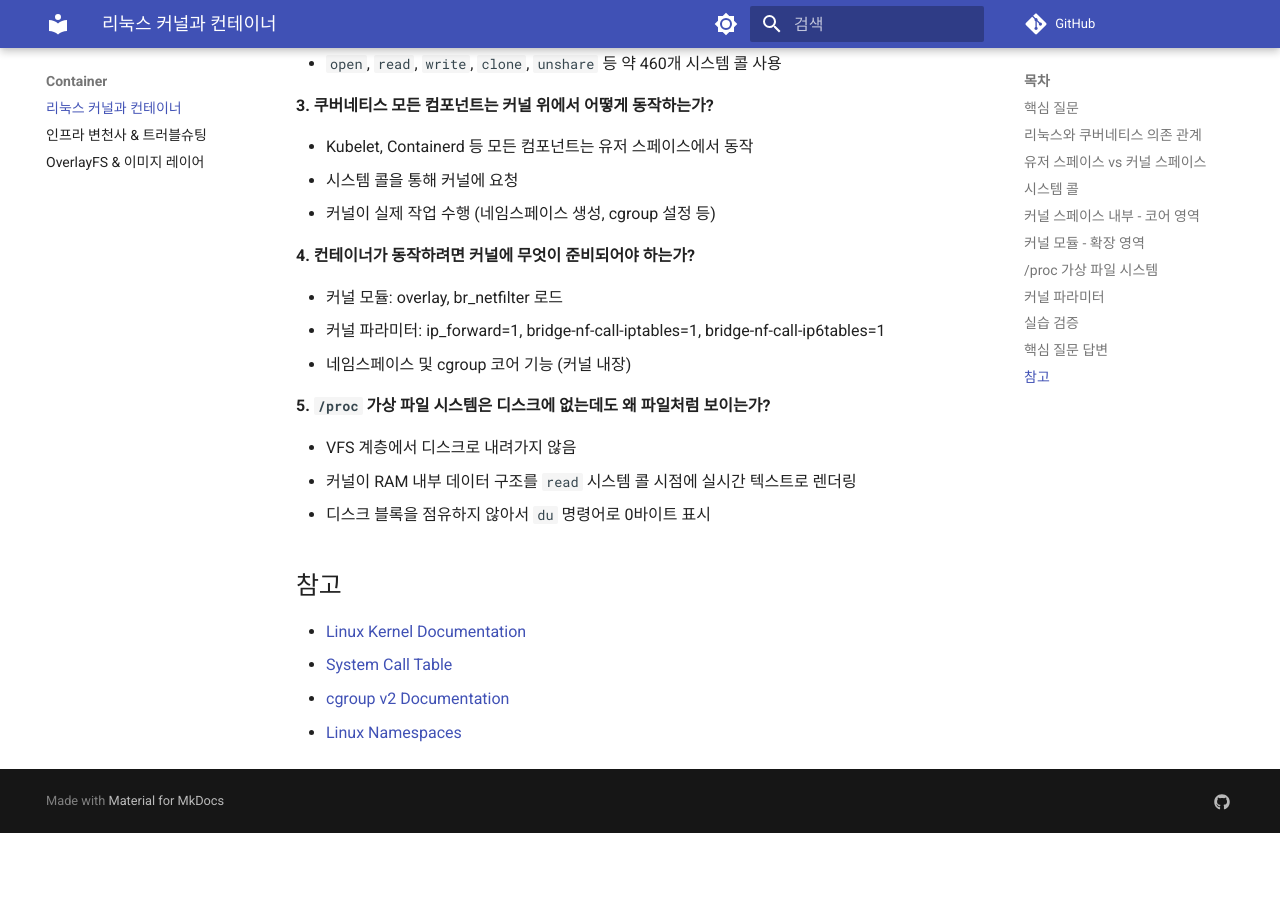
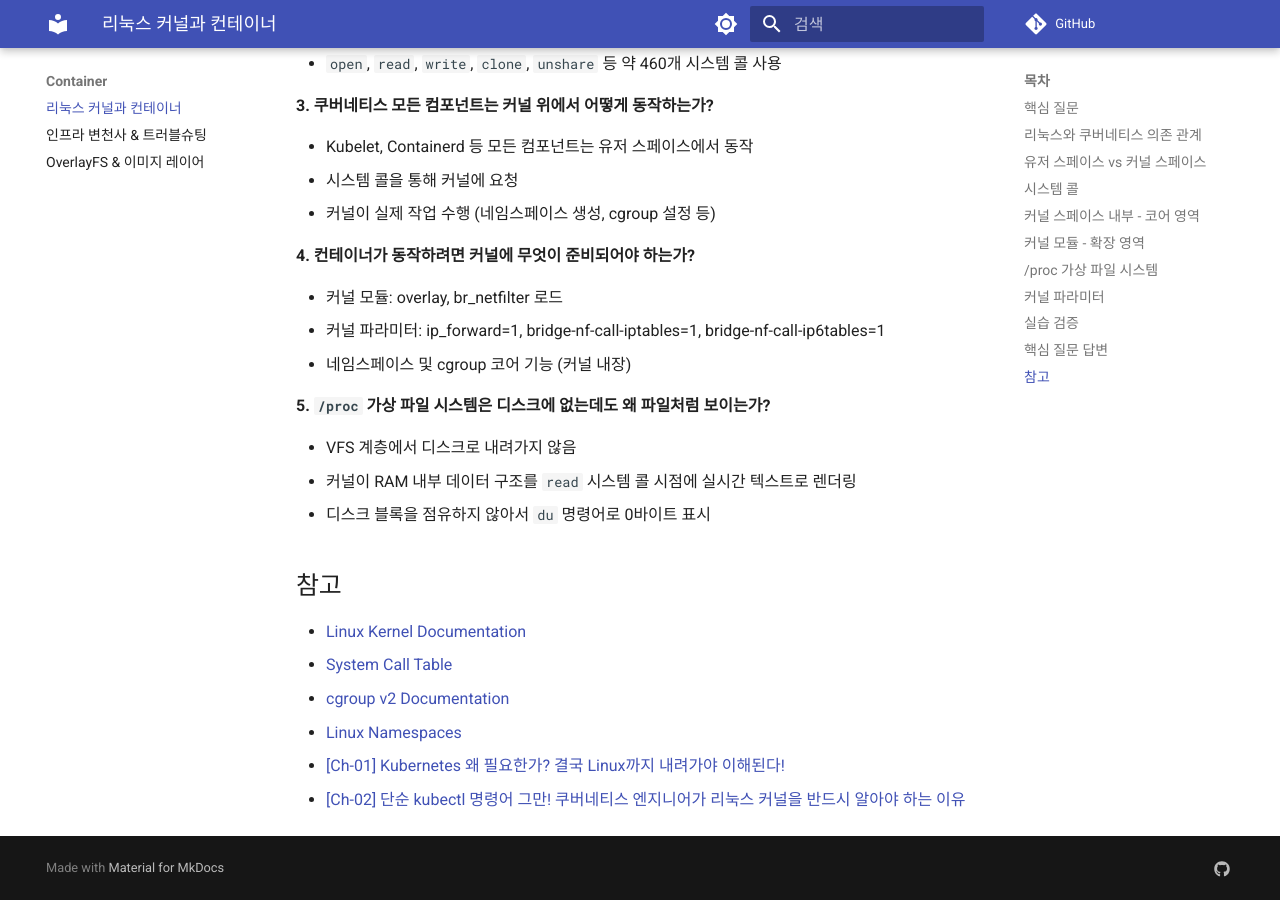
Before and after one commit to juwon8891/juwon8891.github.io, an MkDocs documentation site: the page built from docs/container/linux-kernel-container.md, in a window 1280 px wide and 900 px high, scrolled down 14941 px. Built offline with MkDocs 1.6.1 and Material for MkDocs 9.7.7, drawn with Linux system fonts in a browser that asks for light colours; comment, search, counter and statistics services are not loaded; before the commit the page ends 15774 px from its top, so only the background shows below that.

Commit message:
docs: Add YouTube lecture references to Container documentation

```diff
--- a/docs/container/linux-kernel-container.md
+++ b/docs/container/linux-kernel-container.md
@@ -654,3 +654,5 @@ cat /proc/sys/net/bridge/bridge-nf-call-ip6tables
 - [System Call Table](https://man7.org/linux/man-pages/man2/syscalls.2.html)
 - [cgroup v2 Documentation](https://www.kernel.org/doc/html/latest/admin-guide/cgroup-v2.html)
 - [Linux Namespaces](https://man7.org/linux/man-pages/man7/namespaces.7.html)
+- [[Ch-01] Kubernetes 왜 필요한가? 결국 Linux까지 내려가야 이해된다!](https://www.youtube.com/watch?v=XsgYsvgA0Ow)
+- [[Ch-02] 단순 kubectl 명령어 그만! 쿠버네티스 엔지니어가 리눅스 커널을 반드시 알아야 하는 이유](https://www.youtube.com/watch?v=OjoUal1JPcM&t=6331s)
```
Also changed, not shown: docs/container/infrastructure-evolution-troubleshooting.md (+1 -0 lines), docs/container/overlayfs-image-layers.md (+1 -1 lines).
